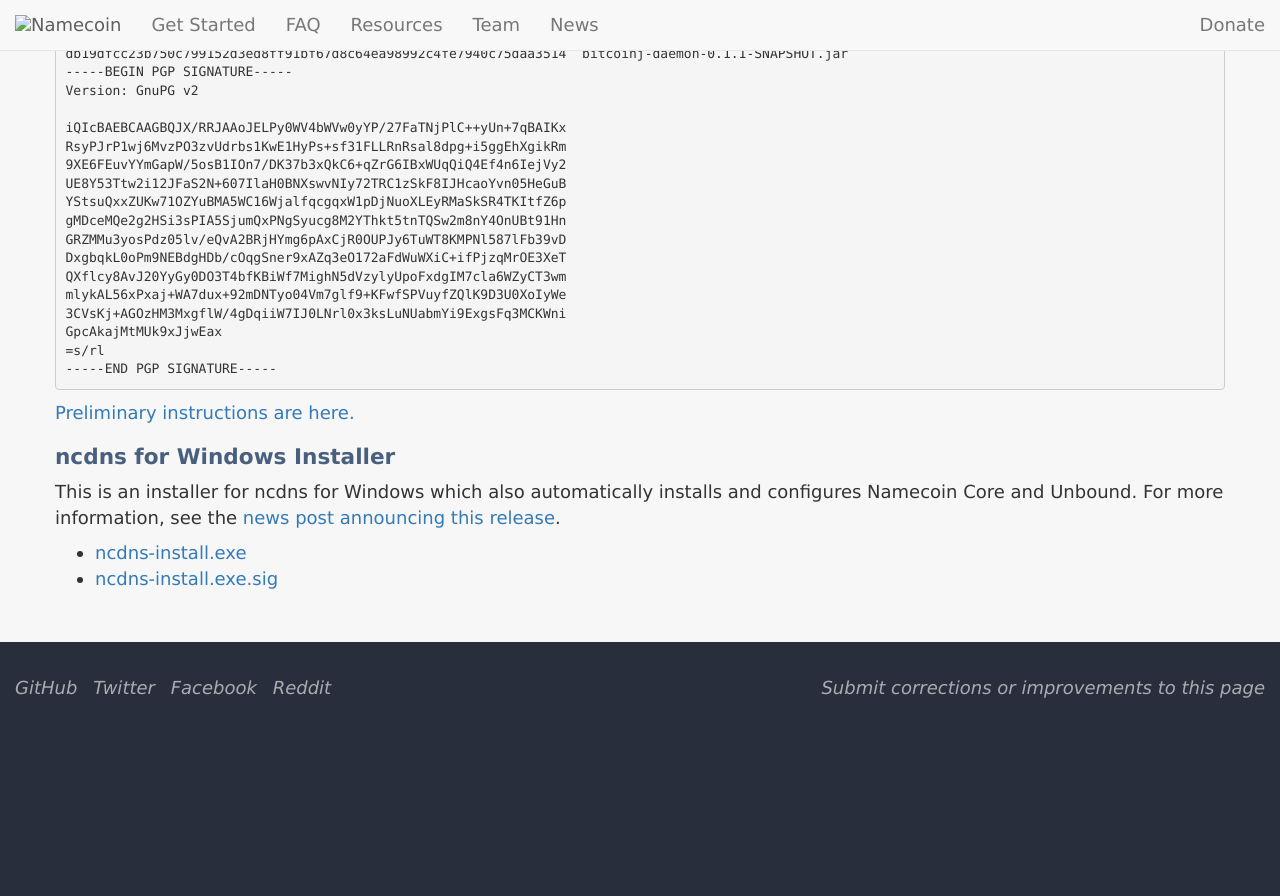
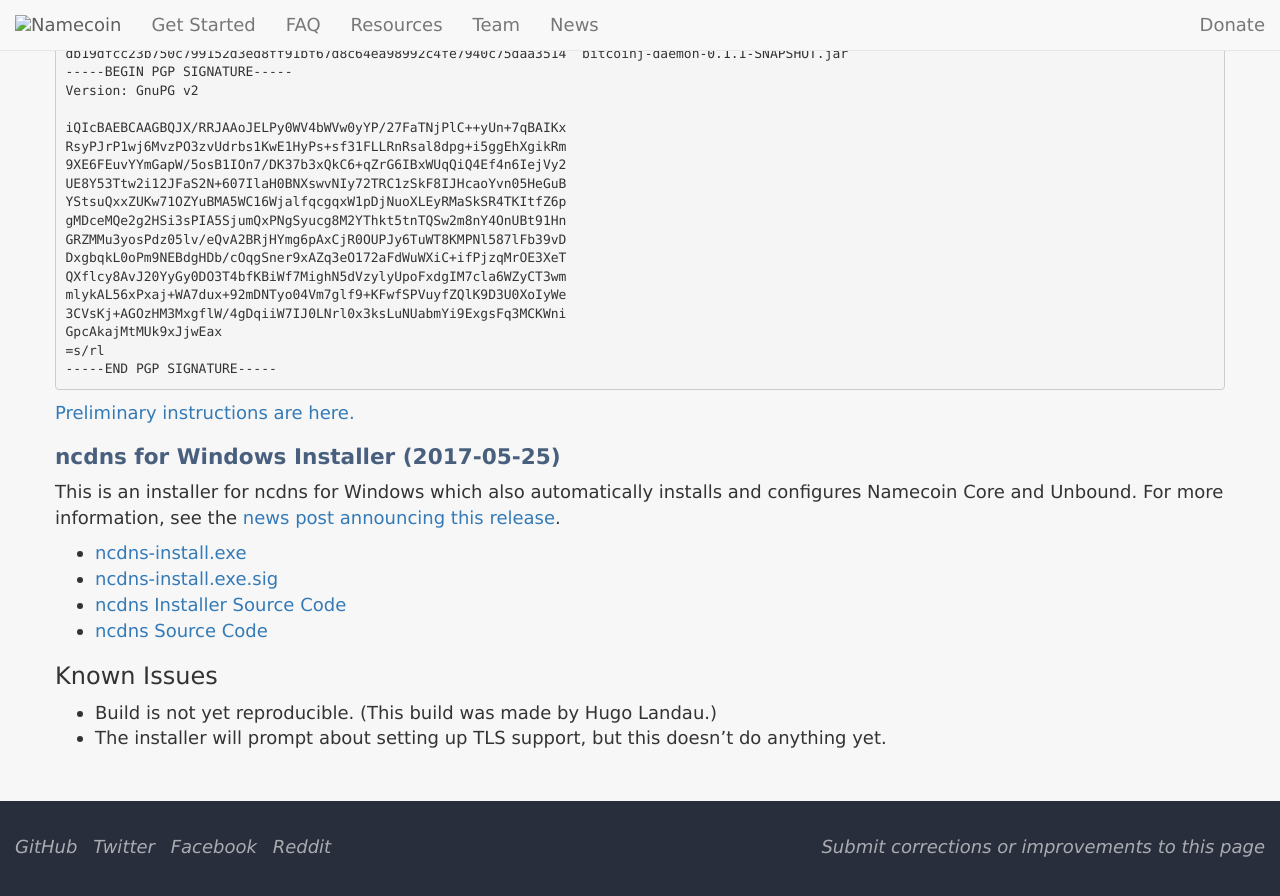
Before and after one commit to JeremyRand/namecoin.org, a Jekyll site: the page built from download/betas/index.md, in a window 1280 px wide and 900 px high, scrolled down 1131 px. Shown: the top 896 px of the window. Built offline with Jekyll 4.4.1, drawn with Linux system fonts in a browser that asks for light colours; nearby versions of some CDN libraries; library files that are not in the unit come from our copies; before the commit the page ends 1872 px from its top, so only the background shows below that.

Commit message:
Tweak beta page

```diff
--- a/download/betas/index.md
+++ b/download/betas/index.md
@@ -54,9 +54,16 @@ GpcAkajMtMUk9xJjwEax
 
 [Preliminary instructions are here.]({{site.baseurl}}docs/bitcoinj-name-lookups/)
 
-## ncdns for Windows Installer
+## ncdns for Windows Installer (2017-05-25)
 
 This is an installer for ncdns for Windows which also automatically installs and configures Namecoin Core and Unbound. For more information, see the [news post announcing this release]({{site.baseurl}}2017/05/25/ncdns.html).
 
 * [ncdns-install.exe]({{site.baseurl}}files/ncdns-2017-05-25-notreproduced/ncdns-install-2017-05-25-notreproduced.exe)
 * [ncdns-install.exe.sig]({{site.baseurl}}files/ncdns-2017-05-25-notreproduced/ncdns-install-2017-05-25-notreproduced.exe.sig)
+* [ncdns Installer Source Code](https://github.com/namecoin/ncdns-nsis)
+* [ncdns Source Code](https://github.com/namecoin/ncdns)
+
+### Known Issues
+
+* Build is not yet reproducible. (This build was made by Hugo Landau.)
+* The installer will prompt about setting up TLS support, but this doesn't do anything yet.
```
